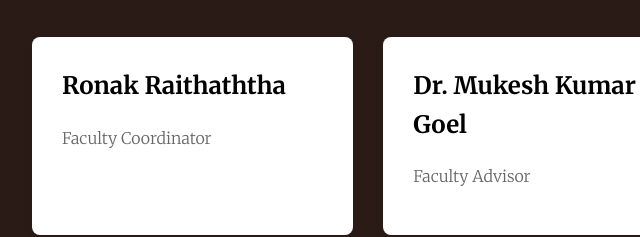
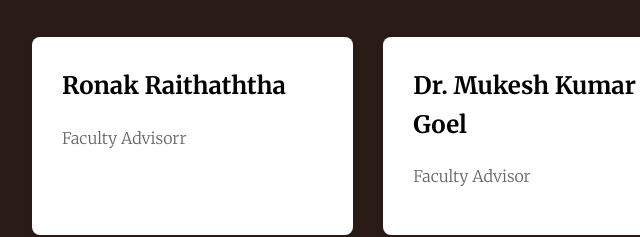
Before and after one commit to ammanullah/finance-club-test, a plain HTML site: page index.html in a window 1280 px wide. Shown: the part 1746-1983 px from the top of the page, 96-736 px from the left. Drawn offline with Linux system fonts and the light colour scheme.

Commit message:
Add files via upload

```diff
--- a/index.html
+++ b/index.html
@@ -384,7 +384,7 @@ nav ul li a {
       <!-- Leadership Card 1 -->
       <div class="leadership-card">
         <h3>Ronak Raithaththa</h3>
-        <p>Faculty Coordinator</p>
+        <p>Faculty Advisorr</p>
       </div>
       <!-- Leadership Card 2 -->
       <div class="leadership-card">
```
